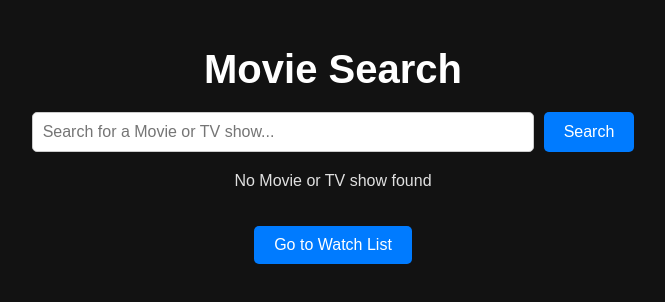
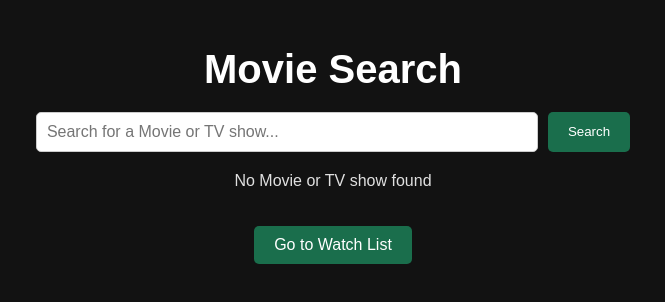
Before and after one commit to P0ggle/movie-tracker, a React (Create React App) app in the folder frontend/: page / in a window 1280 px wide. Shown: the top 302 px of the page, without its empty margins (307-972 px from the left). Built offline with nearby package versions, Linux system fonts and the light colour scheme; no server answers; the HTML template or start-up script is replaced by a standard one.

Commit message:
Consistent using globalcss for buttons and links now - back to home at top of watchlist

```diff
--- a/frontend/src/components/MovieCard.css
+++ b/frontend/src/components/MovieCard.css
@@ -31,7 +31,7 @@
 }
 
 .movie-card p {
-  font-size: 0.7em;
+  font-size: 0.9em;
   color: #ffffff;
   padding: 10px;
   margin: 0;
--- a/frontend/src/global.css
+++ b/frontend/src/global.css
@@ -25,8 +25,9 @@ a:hover {
   text-decoration: underline;
 }
 
-button {
-  background-color: #1e90ff;
+button,
+.button-style {
+  background-color: #1a6e4c;
   color: #ffffff;
   border: none;
   padding: 10px 20px;
@@ -35,6 +36,8 @@ button {
   transition: background-color 0.3s;
 }
 
-button:hover {
-  background-color: #0056b3;
+button:hover,
+.button-style:hover {
+  background-color: #249c6c;
+  text-decoration: none;
 }
--- a/frontend/src/pages/HomePage.css
+++ b/frontend/src/pages/HomePage.css
@@ -25,37 +25,11 @@
   margin-right: 10px;
 }
 
-.search-form button {
-  padding: 10px 20px;
-  font-size: 1em;
-  border: none;
-  border-radius: 5px;
-  background-color: #007bff;
-  color: white;
-  cursor: pointer;
-  transition: background-color 0.3s;
-}
-
-.search-form button:hover {
-  background-color: #0056b3;
+.watch-list-link {
+  display: inline-block;
+  margin-top: 20px;
 }
 
 .movie-results {
   margin-top: 20px;
 }
-
-.watch-list-link {
-  display: inline-block;
-  margin-top: 20px;
-  padding: 10px 20px;
-  font-size: 1em;
-  color: white;
-  background-color: #007bff;
-  border-radius: 5px;
-  text-decoration: none;
-  transition: background-color 0.3s;
-}
-
-.watch-list-link:hover {
-  background-color: #0056b3;
-}
--- a/frontend/src/pages/HomePage.tsx
+++ b/frontend/src/pages/HomePage.tsx
@@ -75,7 +75,7 @@ const HomePage: React.FC = () => {
           <p>No Movie or TV show found</p>
         )}
       </div>
-      <Link to="/watch-list" className="watch-list-link">
+      <Link to="/watch-list" className="button-style watch-list-link">
         Go to Watch List
       </Link>
     </div>
--- a/frontend/src/pages/WatchListPage.css
+++ b/frontend/src/pages/WatchListPage.css
@@ -5,20 +5,27 @@
   background-color: #121212; /* Dark background for dark mode */
 }
 
-.watchlist-page h1 {
+.watchlist-header {
+  display: flex;
+  justify-content: space-between;
+  align-items: center;
+  margin-bottom: 20px;
+}
+
+.watchlist-header h1 {
   font-size: 2.5em;
-  margin-bottom: 20px;
+  margin: 0;
   color: #ffffff; /* Light text color */
 }
 
 .watchlist-movies-grid {
   display: grid;
-  grid-template-columns: repeat(auto-fit, minmax(150px, 1fr));
+  grid-template-columns: repeat(auto-fit, minmax(200px, 1fr));
   gap: 20px;
 }
 
 .watchlist-movie-card {
-  background-color: #333333; /* Dark background for the card */
+  background-color: #333333;
   border-radius: 10px;
   box-shadow: 0 4px 8px rgba(0, 0, 0, 0.1);
   overflow: hidden;
@@ -30,7 +37,7 @@
 }
 
 .watchlist-movie-card h3 {
-  font-size: 0.7em;
+  font-size: 1em;
   margin: 15px 10px;
   height: 3em; /* Fixed height for two lines of text */
   line-height: 1.5em;
@@ -50,7 +57,7 @@
 }
 
 .watchlist-movie-card p {
-  font-size: 0.7em;
+  font-size: 0.9em;
   color: #bbbbbb; /* Light text color for the description */
   padding: 10px;
   margin: 0;
--- a/frontend/src/pages/WatchListPage.tsx
+++ b/frontend/src/pages/WatchListPage.tsx
@@ -1,4 +1,5 @@
 import React, { useEffect, useState } from "react";
+import { Link } from "react-router-dom";
 import { getMoviesToWatch } from "../services/api";
 import "./WatchListPage.css";
 
@@ -27,7 +28,12 @@ const WatchListPage: React.FC = () => {
 
   return (
     <div className="watchlist-page">
-      <h1>My Watch List</h1>
+      <div className="watchlist-header">
+        <h1>My Watch List</h1>
+        <Link to="/" className="button-style back-button">
+          Back to Home
+        </Link>
+      </div>
       <div className="watchlist-movies-grid">
         {movies.length > 0 ? (
           movies.map((movie) => (
@@ -44,6 +50,9 @@ const WatchListPage: React.FC = () => {
           <p>No movies in your watch list.</p>
         )}
       </div>
+      <Link to="/" className="button-style">
+        Back to Home
+      </Link>
     </div>
   );
 };
```
